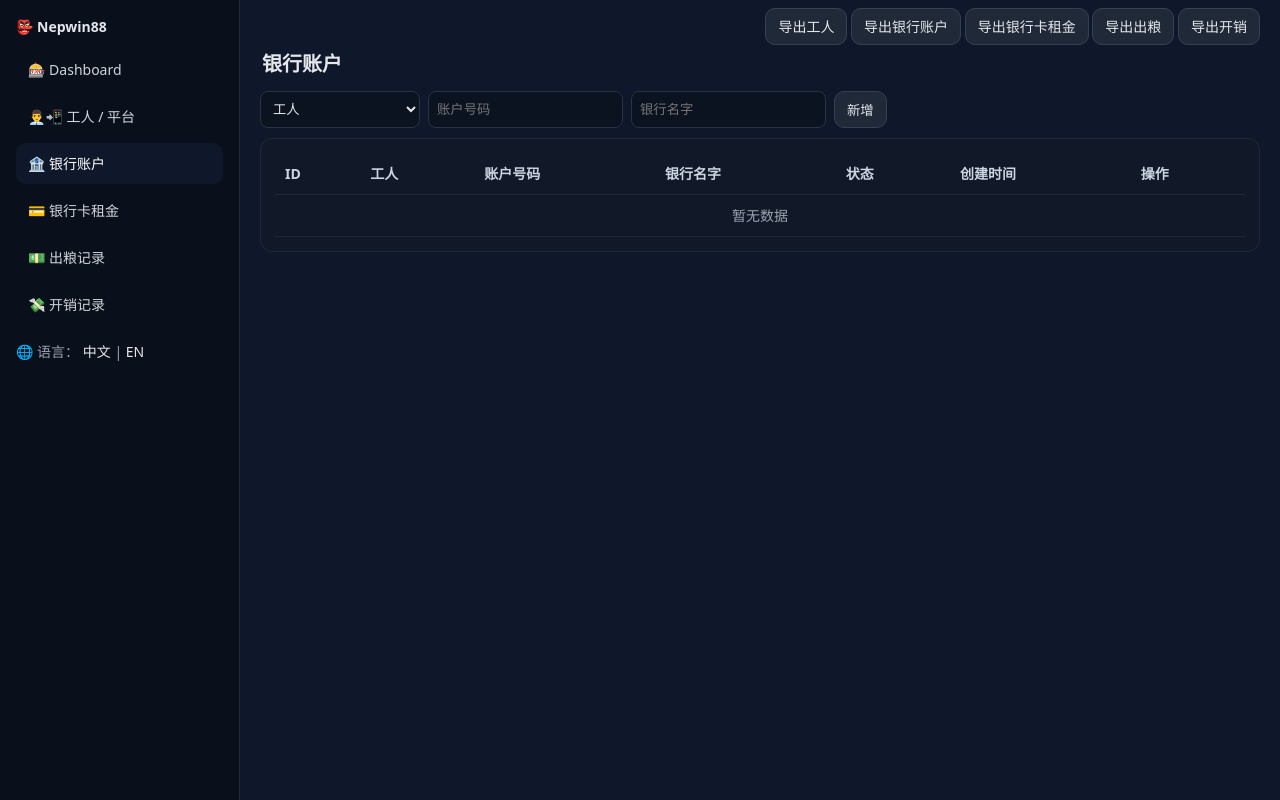
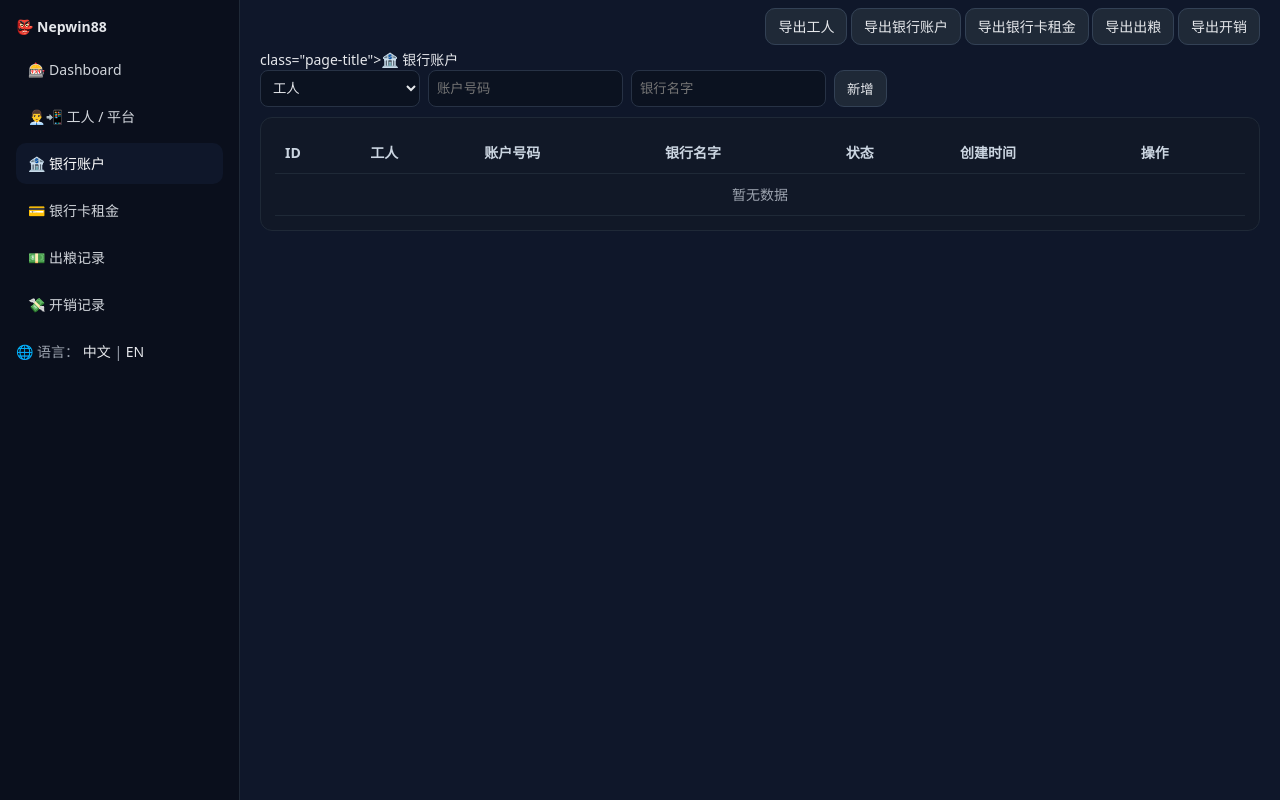
Before and after one commit to NICE188/testing1122, a Flask app: page /bank-accounts in a window 1280 px wide. Run offline with Flask 3, Linux system fonts and the light colour scheme; data that the repository does not hold is empty.

Commit message:
Update bank_accounts.html

```diff
--- a/templates/bank_accounts.html
+++ b/templates/bank_accounts.html
@@ -1,7 +1,7 @@
 {% extends "base.html" %}
 {% set page_title = t.bank_accounts %}
 {% block body %}
-<h1 class="page-title">{{ t.bank_accounts }}</h1>
+class="page-title"><span class="nav-emoji" aria-hidden="true">🏦</span> {{ t.bank_accounts }}</h1>
 
 <form class="form" method="post" action="{{ url_for('bank_accounts_add') }}">
   <select name="worker_id" required>
```
